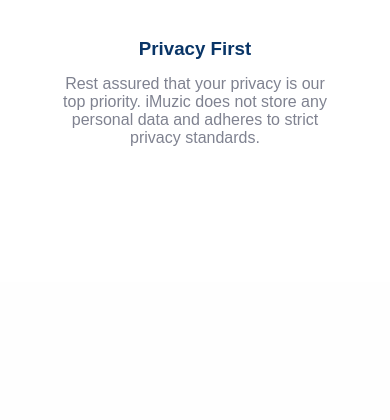
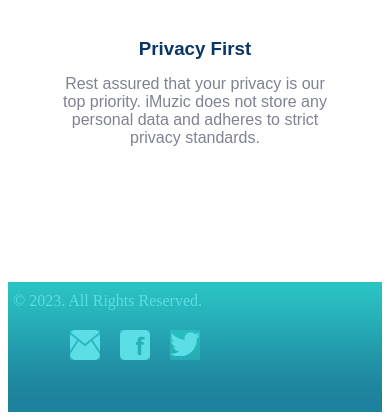
Before and after one commit to RkayG/iMuzic-V2, a Flask app: page / in a window 390 px wide; the page is wider, and only the part inside the window is pictured. Shown: the part 4433-4853 px from the top of that part. Before the commit the page ends 4579 px from the top of that part, so only its background shows below. Run offline with Flask 3, Linux system fonts and the light colour scheme.

Commit message:
updated app.py

```diff
--- a/app.py
+++ b/app.py
@@ -15,8 +15,8 @@ def home():
 def app_page():
     return render_template('app.html')
 
-CLIENT_ID = "c18a4ee6c6a34de6941e5ccb6f6cdf5d"
-CLIENT_SECRET = "a77a3b4d50d3400987b9403176322ed1"
+CLIENT_ID = os.environ.get('CLIENT_ID')
+CLIENT_SECRET = os.environ.get('CLIENT_SECRET')
 
 # Initialize Spotify client
 client_credentials_manager = SpotifyClientCredentials(client_id=CLIENT_ID, client_secret=CLIENT_SECRET)
@@ -65,6 +65,3 @@ def get_recommendations():
             })
     except Exception as e:
         return jsonify({'Error fetching recommendations'}), 500
-
-if __name__=='__main__':
-    app.run(debug=True, host='localhost', port='5000')
--- a/requirements.txt
+++ b/requirements.txt
@@ -1,3 +1,4 @@
 spotipy
 flask
 flask_cors
+gunicorn
--- a/static/style.css
+++ b/static/style.css
@@ -327,7 +327,7 @@ body {
 #footer div {
 	margin:0 auto;
 	padding:0 10px;
-	width:940px;
+	width:auto;
 
 }
 #footer div p {
@@ -497,11 +497,11 @@ body {
 }
 }
 
-@media screen and (max-width: 768px) {
+@media screen and (max-width: 1200px) {
 
     #footer div {
         padding: 0 5px; /* Adjusted padding for smaller screens */
-        max-width: 940px; /* Maximum width for larger screens */
+        width: 100%; /* Maximum width for larger screens */
     }
 
     #footer div p {
@@ -566,11 +566,7 @@ body {
 /* for app.html */
 @media screen and (max-width: 1200px) {
     body {
-        background-size: unset;
+        background-size: contain;
 
     }
 }
-
-main {
-    width: 100%;
-}
--- a/templates/index.html
+++ b/templates/index.html
@@ -98,7 +98,7 @@
     </div> <!-- why-choose-us end -->
 
 
-    <!-- <div id="footer">
+    <div id="footer">
 		<div>
 			<p>
 				&#169; 2023. All Rights Reserved.
@@ -107,6 +107,6 @@
 				<a href="http://www.gmail.com/@sageberrymr" id="contact">contact</a> <a href="https://www.facebook.com/rufus.gladness.5" id="facebook">facebook</a> <a href="https://twitter.com/gladness_rkay?t=dCplWdttKaWnGBImkwGsrA&s=09" id="twitter">twitter</a>
 			</div>
 		</div>
-	</div> -->
+	</div>
 </body>
 </html>
```
Also changed, not shown: 1 other file.
